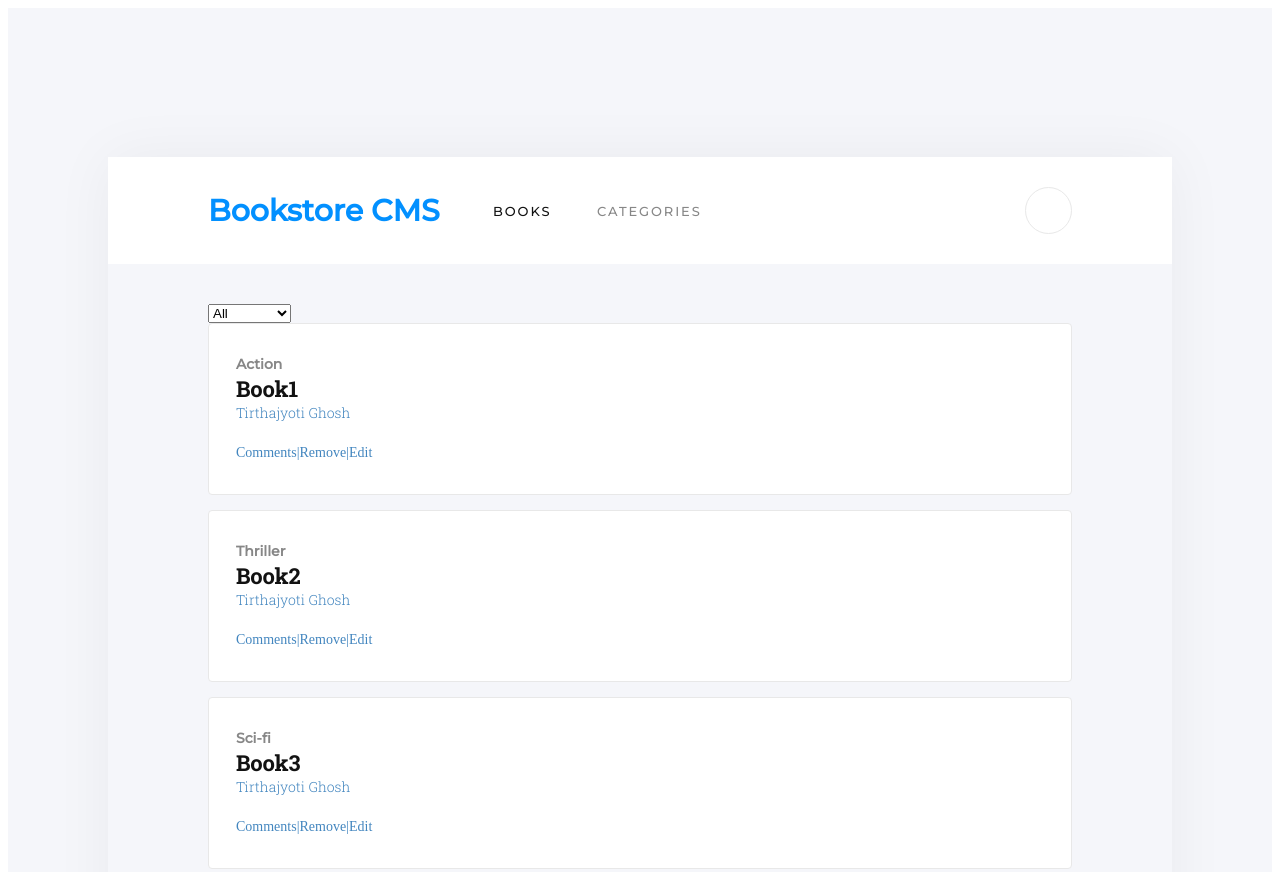
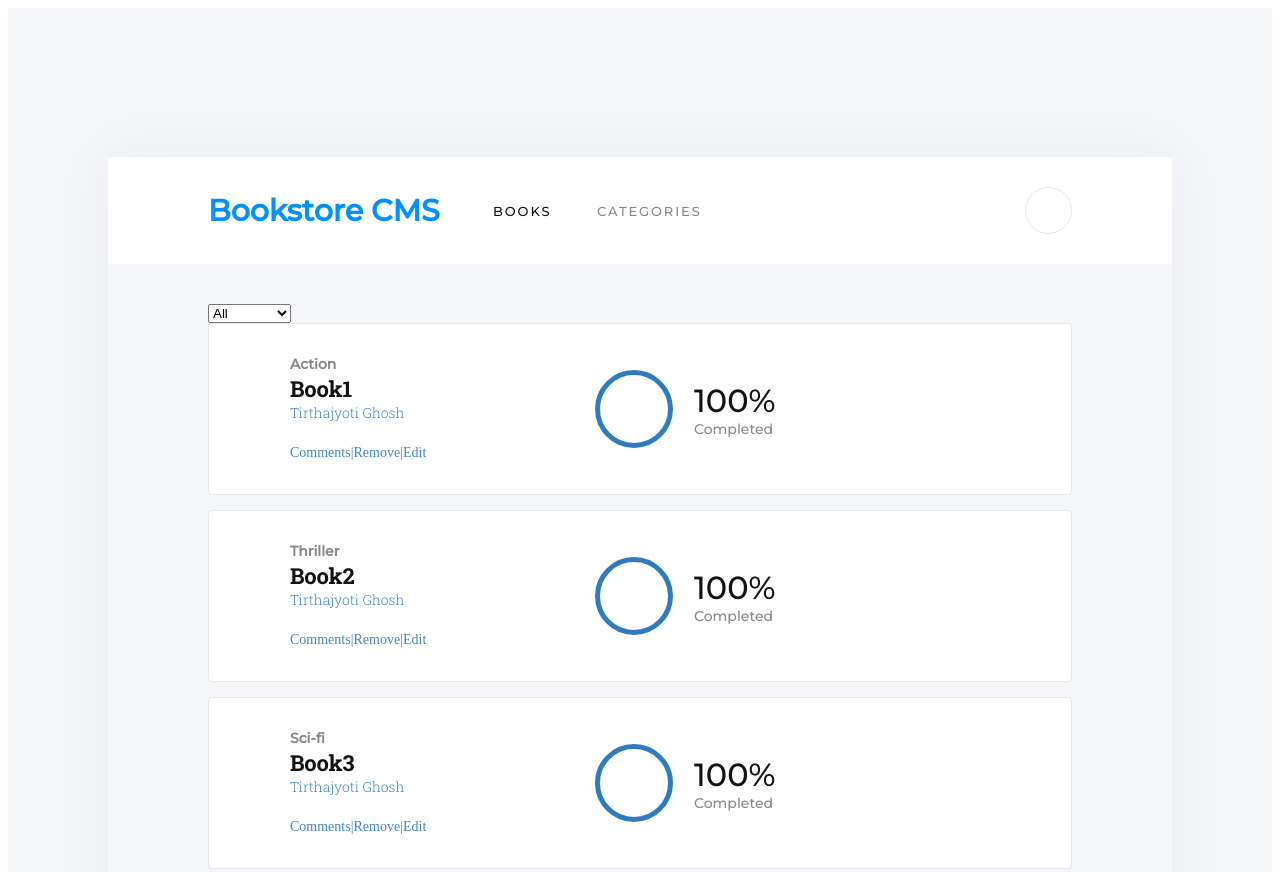
Before and after one commit to kubilaycaglayan/bookstore, a React app: page / in a window 1280 px wide. Shown: the top 872 px of the page. Built offline with nearby package versions, Linux system fonts and the light colour scheme.

Commit message:
Add style Completed

```diff
--- a/src/components/Book.js
+++ b/src/components/Book.js
@@ -26,7 +26,11 @@ const Book = ({ book, handleRemoveBook }) => {
         </div>
       </div>
       <div className="completion">
-
+        <div className="Oval-2" />
+        <div>
+          <div className="Percent-Complete">100%</div>
+          <div className="Completed">Completed</div>
+        </div>
       </div>
       <div className="divider">
 
--- a/src/styles/style.sass
+++ b/src/styles/style.sass
@@ -32,6 +32,14 @@ $white: #fafafa
   display: flex
   justify-content: $justify-content
   align-items: $align-items
+
+@mixin normalize()
+  font-weight: normal
+  font-stretch: normal
+  font-style: normal
+  line-height: normal
+  letter-spacing: normal
+
 
 body
   #root
@@ -70,6 +78,7 @@ body
         background-color: $pale-grey
         padding: 40px 100px
         .Book-Panel
+          @include flex-it($justify-content: space-around, $align-items: center)
           margin-bottom: 15px
           padding: 32px 27px
           border-radius: 4px
@@ -118,5 +127,27 @@ body
               .remove
                 cursor: pointer
           .completion
+            @include flex-it($justify-content: space-around, $align-items: center)
+            .Oval-2
+              width: 68px
+              height: 68px
+              border: 5px $medium-blue solid
+              border-radius: 50%
+              margin-right: 21px
+            .Percent-Complete
+              width: 68px
+              height: 39px
+              font-family: Montserrat
+              font-size: 32px
+              @include normalize()
+              color: $black-three
+            .Completed
+              width: 80px
+              height: 18px
+              opacity: 0.5
+              font-family: Montserrat
+              font-size: 14px
+              @include normalize()
+              color: $black-three
           .divider
           .chapter
```
